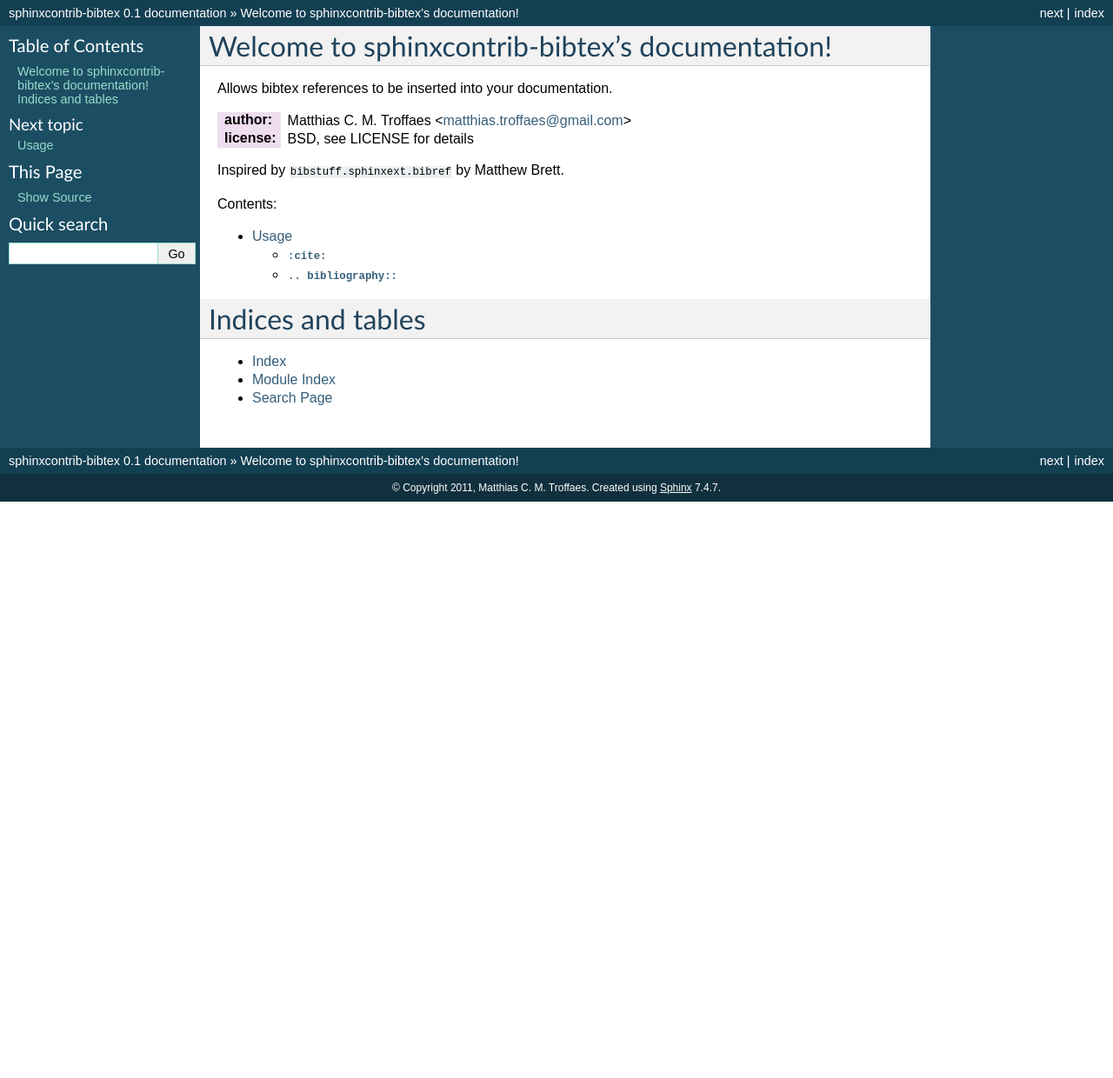
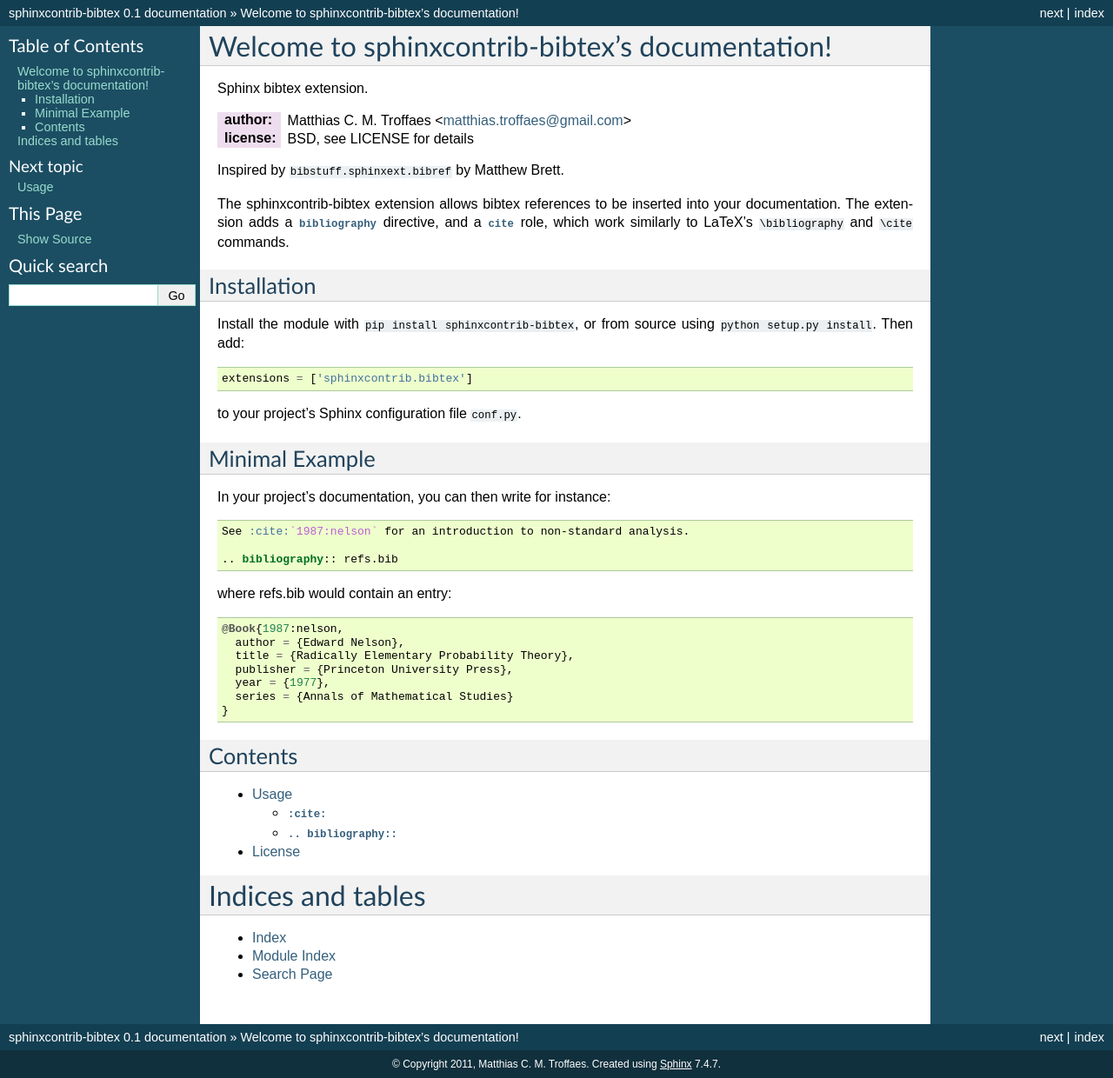
Before and after one commit to mcmtroffaes/sphinxcontrib-bibtex, a Sphinx documentation site: the page built from doc/index.rst, in a window 1280 px wide. Shown: the whole page at 87% size. Built offline with Sphinx 7.4.7, drawn with Linux system fonts in a browser that asks for light colours; formulas are drawn with MathJax 3; pages that are not in the unit, such as notebooks, are missing from menus; before the commit the page ends 900 px from its top, so only the background shows below that.

Commit message:
Added license, and streamlined documentation.

```diff
--- a/README.rst
+++ b/README.rst
@@ -1,20 +1,31 @@
-The sphinxcontrib-bibtex extension allows bibtex references to be inserted into your documentation.
+Sphinx bibtex extension.
 
 :author: Matthias C. M. Troffaes <matthias.troffaes@gmail.com>
 :license: BSD, see LICENSE for details
 
 Inspired by ``bibstuff.sphinxext.bibref`` by Matthew Brett.
 
-The extension adds a :rst:dir:`bibliography` directive, and a
-:rst:role:`cite` role, which work similarly to LaTeX's
-``\bibliography`` and ``\cite`` commands.
+The sphinxcontrib-bibtex extension allows bibtex references to be
+inserted into your documentation. The extension adds a
+:rst:dir:`bibliography` directive, and a :rst:role:`cite` role, which
+work similarly to LaTeX's ``\bibliography`` and ``\cite`` commands.
 
-Install the module using ``python setup.py install``, and add::
+Installation
+------------
+
+Install the module with ``pip install sphinxcontrib-bibtex``, or from
+source using ``python setup.py install``. Then add:
+
+.. code-block:: python
 
    extensions = ['sphinxcontrib.bibtex']
 
-to your project's Sphinx configuration file ``conf.py``. In your
-documentation, you can then write for instance:
+to your project's Sphinx configuration file ``conf.py``.
+
+Minimal Example
+---------------
+
+In your project's documentation, you can then write for instance:
 
 .. code-block:: rest
 
--- a/doc/index.rst
+++ b/doc/index.rst
@@ -6,20 +6,17 @@
 Welcome to sphinxcontrib-bibtex's documentation!
 ================================================
 
-Allows bibtex references to be inserted into your documentation.
+.. include:: ../README.rst
 
-:author: Matthias C. M. Troffaes <matthias.troffaes@gmail.com>
-:license: BSD, see LICENSE for details
-
-Inspired by ``bibstuff.sphinxext.bibref`` by Matthew Brett.
-
-Contents:
+Contents
+--------
 
 .. toctree::
    :maxdepth: 2
 
    usage
    api
+   license
 
 Indices and tables
 ==================
--- /dev/null
+++ b/doc/license.rst
@@ -0,0 +1,4 @@
+License
+=======
+
+.. include:: ../LICENSE.rst
```
Also changed, not shown: LICENSE.rst (added).
